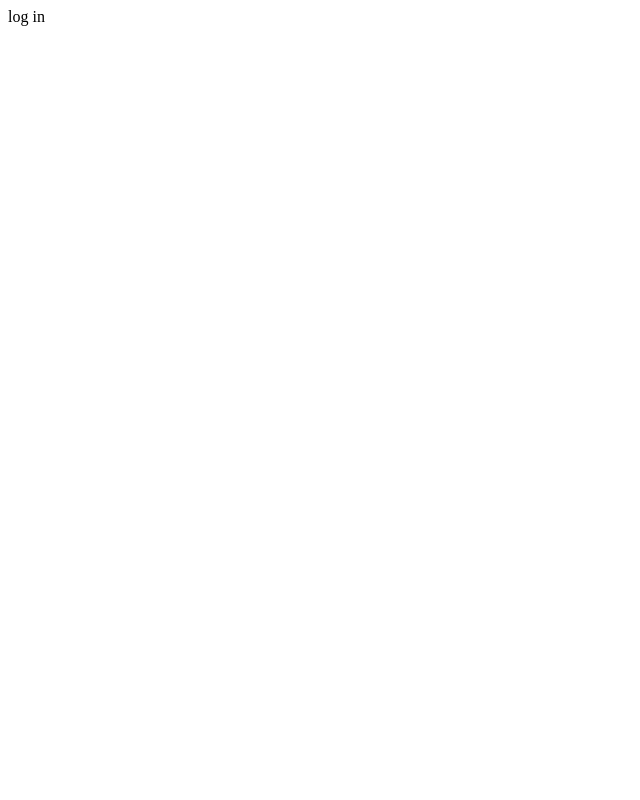
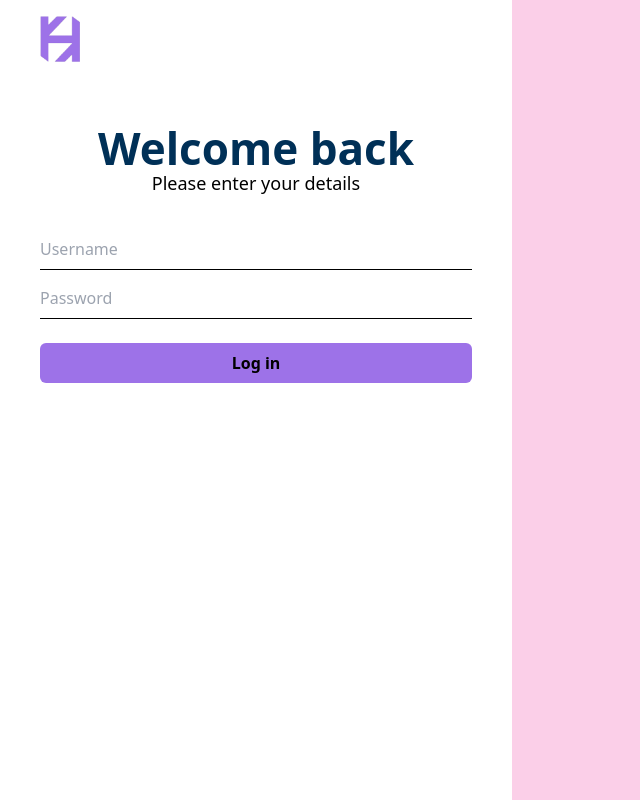
Before and after one commit to lugh-tuatha/stoic-reflection, a Next.js app: page /admin in a window 1280 px wide. Shown: the whole page, without its empty margins (0-640 px from the left). Built offline with nearby package versions, Linux system fonts and the light colour scheme.

Commit message:
add: admin login page

```diff
--- a/src/app/loading.jsx
+++ b/src/app/loading.jsx
@@ -9,7 +9,7 @@ export default function Loading() {
     <div className="sweet-loading w-full h-full flex justify-center items-center">
       <HashLoader
         color={color}
-        size={100}
+        size={50}
         aria-label="Loading Spinner"
         data-testid="loader"
       />
--- /dev/null
+++ b/src/components/admin/login/Carousell.jsx
@@ -0,0 +1,11 @@
+import React from 'react'
+
+function Carousell() {
+  return (
+    <div className='w-3/5 h-screen bg-pink-200'>
+
+    </div>
+  )
+}
+
+export default Carousell
--- /dev/null
+++ b/src/components/admin/login/index.jsx
@@ -0,0 +1,36 @@
+import React from 'react'
+import '../../../app/globals.css'
+
+import Image from 'next/image'
+import Carousell from './Carousell'
+
+function Login() {
+  return (
+    <div className='w-full flex-between'>
+      <div className='w-2/5 h-screen px-10 pt-4'>
+        <Image
+          src="/assets/logos/KH-LOGO.png"
+          alt='BRAND LOGO'
+          width={40}
+          height={40}/>
+
+        <div className='text-center'>
+          <h1 className='heading-2 mt-16'>Welcome back</h1>
+          <p className='desc mb-8'>Please enter your details</p>
+
+          <form className='flex flex-col gap-2'>
+            <input type="text" placeholder='Username' className='outline-none border-b bg-transparent border-black py-2'/>
+            <input type="password" placeholder='Password' className='outline-none border-b bg-transparent border-black py-2'/>
+
+            <input type="submit" value="Log in" className='button my-4'/>
+          </form>
+
+        </div>
+      </div>
+
+      <Carousell />
+    </div>
+  )
+}
+
+export default Login
--- a/src/components/avatar/index.jsx
+++ b/src/components/avatar/index.jsx
@@ -7,7 +7,7 @@ function Avatar({ style, hoverable = true, ...props}) {
     <div style={style}>
       <div className="group flex items-center gap-2">
         {hoverable && (
-          <div className='hidden px-4 py-4 duration-300 group-hover:block bg-primary bg-opacity-50 rounded-full'>
+          <div className='hidden px-4 py-4 duration-300 group-hover:block bg-primary rounded-full'>
             <p>Hey it&apos;s kh team!!!</p>
           </div>
         )}
@@ -15,7 +15,7 @@ function Avatar({ style, hoverable = true, ...props}) {
         <div onClick={() => props.onClick && props.onClick()}
           className='rounded-full w-20 h-20 border-4 duration-200 box-shadow border-primary hover:border hover:border-accent'>
           <Image
-            src="/assets/logos/ChatLogo.png"
+            src="/assets/logos/chatLogo.png"
             alt='Avatar'
             width={80}
             height={80}
--- a/src/components/navbar/index.jsx
+++ b/src/components/navbar/index.jsx
@@ -14,11 +14,13 @@ function Navbar() {
   return (
     <nav className='flex-between items-center py-4 text-secondary font-semibold '>
       <div className='z-50 cursor-pointer flex-between items-center w-full md:mx-0 md:w-auto '>
-        <Image
-          src="/assets/logos/KH-LOGO.png"
-          alt='Brand logo'
-          width={40}
-          height={40}/>
+        <Link href="/">
+          <Image
+            src="/assets/logos/KH-LOGO.png"
+            alt='Brand logo'
+            width={40}
+            height={40}/>
+        </Link>
         <div className='text-3xl md:hidden' onClick={() => setOpen(!open)}>
           {open ? <IoMdMenu /> : <IoMdClose /> }
         </div>
--- a/src/pages/admin/index.jsx
+++ b/src/pages/admin/index.jsx
@@ -1,9 +1,11 @@
 import React from 'react'
+import Image from 'next/image'
 
+import Login from '@/components/admin/login'
 function Admin() {
   return (
     <div>
-      log in
+      <Login />
     </div>
   )
 }
```
